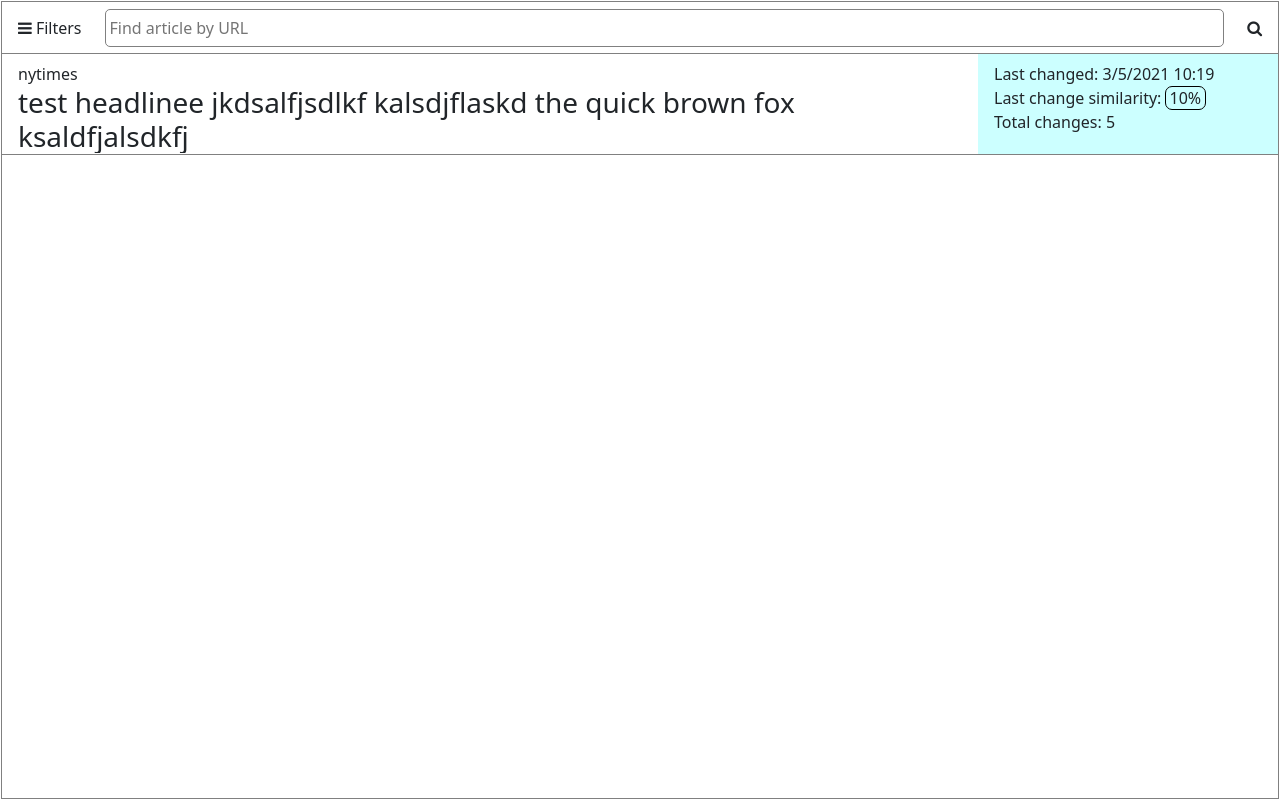
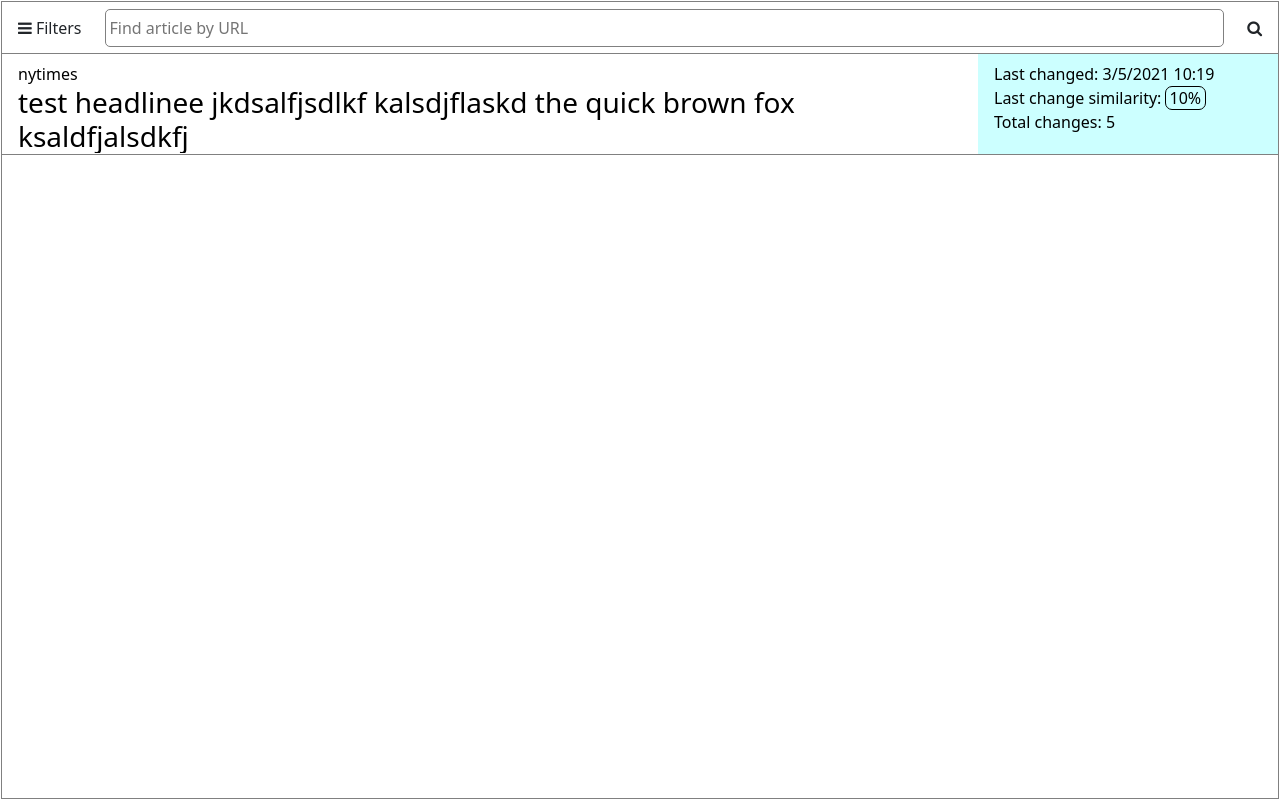
Before and after one commit to mgitre/newsdiffs3, a Flask app: page / in a window 1280 px wide. Run offline with Flask 2, Linux system fonts and the light colour scheme.

Commit message:
praying that homepage works well ish

```diff
--- a/static/styles.css
+++ b/static/styles.css
@@ -225,6 +225,13 @@ h4 {
 
 }
 
+#entries {
+    left:0;
+    right:0;
+    color: black;
+    position:absolute;
+}
+
 @media (max-width: 700px) {
     .articleentry {
         height: 200px !important;
--- a/templates/index.html
+++ b/templates/index.html
@@ -80,15 +80,15 @@
                     <div id="sidebarwrapper">
                     </div>
                 </div>
-                <div class="contentwrapper" id="entries">
-
-                    <div class="articleentry">
-                        <div class="articleinfo">
-                        nytimes<h3 class="headline">test headlinee jkdsalfjsdlkf kalsdjflaskd the quick brown fox ksaldfjalsdkfj</h3>
+                <div class="contentwrapper">
+                    <div id="entries">
+                        <div class="articleentry">
+                            <div class="articleinfo">
+                            nytimes<h3 class="headline">test headlinee jkdsalfjsdlkf kalsdjflaskd the quick brown fox ksaldfjalsdkfj</h3>
+                            </div>
+                            <div class="similarity">Last changed: 3/5/2021 10:19</br>Last change similarity: <div class="indicator">10%</div></br>Total changes: 5</div>
                         </div>
-                        <div class="similarity">Last changed: 3/5/2021 10:19</br>Last change similarity: <div class="indicator">10%</div></br>Total changes: 5</div>
                     </div>
-
                 </div>
             </div>
         </div>
```
